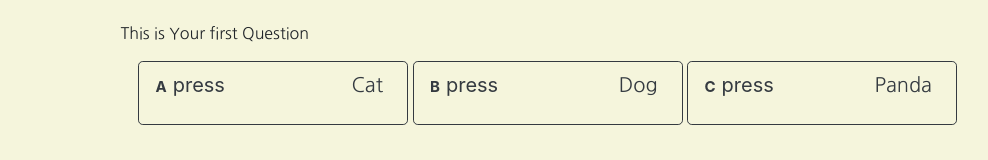
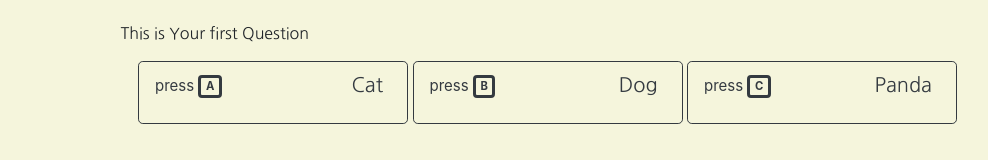
Before and after one commit to adithya-kalaparthy/Match2one, a plain HTML site: page index.html in a window 1280 px wide. Both pictures are taken after a click on the button "Click Me to Start". Shown: the part 388-548 px from the top of the page, without its empty margins (57-1045 px from the left). Drawn offline with nearby package versions, Linux system fonts and the light colour scheme.

Commit message:
Update style.css

```diff
--- a/css/style.css
+++ b/css/style.css
@@ -31,17 +31,21 @@ input[type="radio"]{
 }
 
 span.badge{
-	float: left;
-	padding-left: 0.5px;
+	/*float: left;*/
+	/*padding-left: 0.5px;*/
 	margin-top: 6px;
-	align-items: middle;
+	border:solid;
+	/*align-items: middle;*/
 }
 span.title{
 	float: right;
+	/*margin-top: 3px;*/
 	margin-right:8px;
 	align-items: middle;
 }
-
+p{
+	font-size: 15px;
+}
 
 #line{
 	margin-top: 100px;
```
